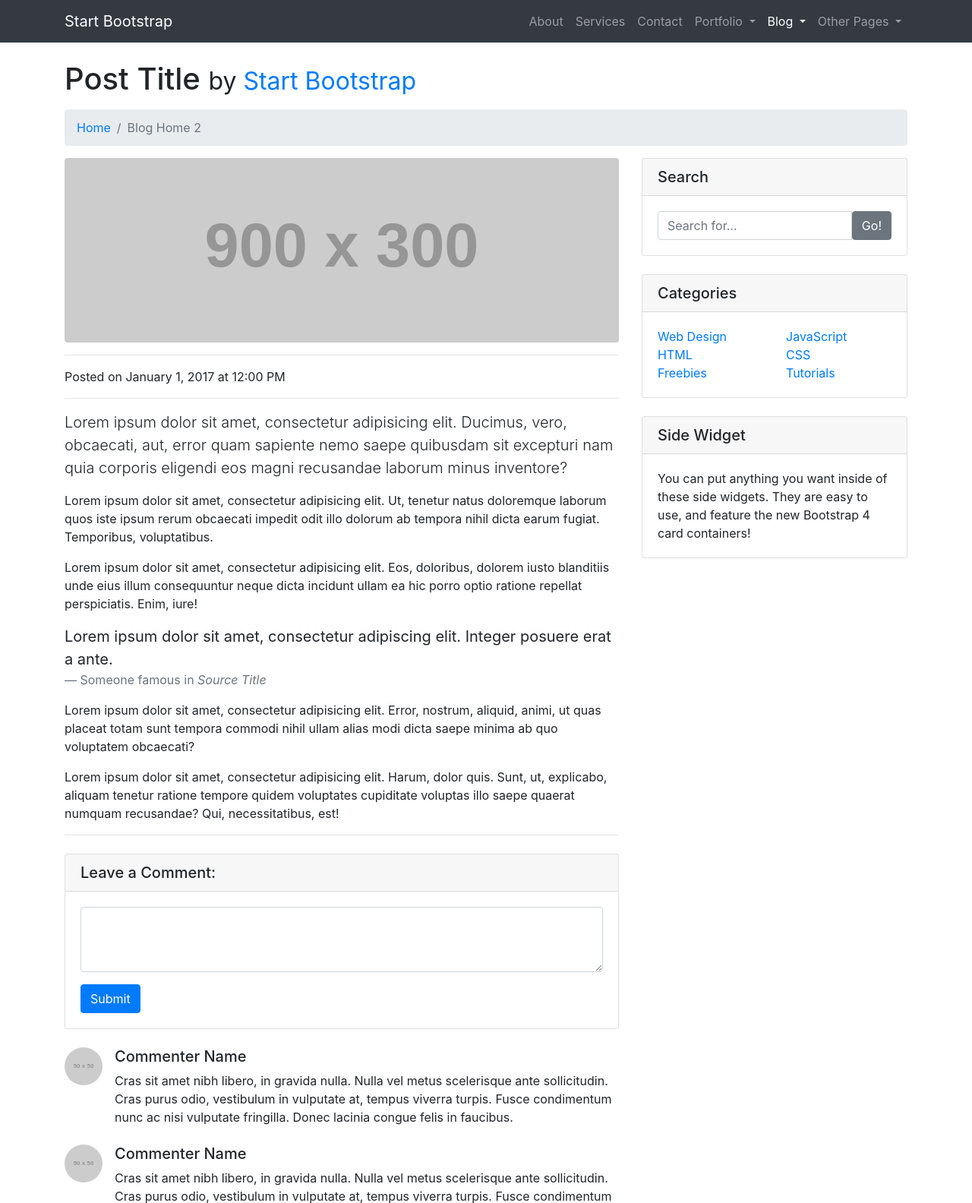
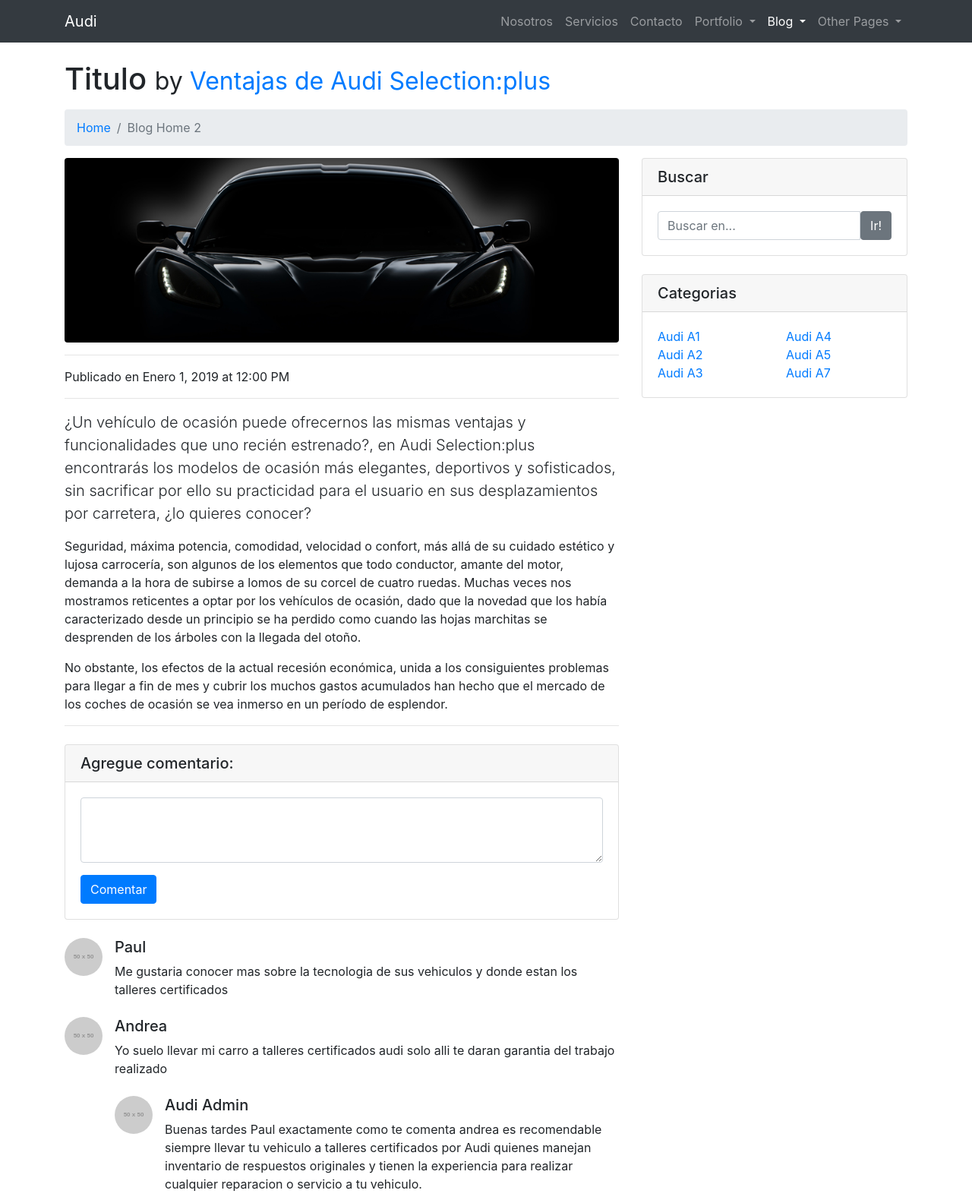
Before and after one commit to carlos10796/ecoem, a website: page blog-post.html in a window 1280 px wide. Shown: the top 1584 px of the page at 76% size. Drawn offline with Linux system fonts and the light colour scheme; placeholder pictures from the web are drawn by us.

Commit message:
cambio en pagina blog post y pagina 404

```diff
--- a/blog-post.html
+++ b/blog-post.html
@@ -8,7 +8,7 @@
   <meta name="description" content="">
   <meta name="author" content="">
 
-  <title>Modern Business - Start Bootstrap Template</title>
+  <title>Audi-Oficial - </title>
 
   <!-- Bootstrap core CSS -->
   <link href="vendor/bootstrap/css/bootstrap.min.css" rel="stylesheet">
@@ -23,20 +23,20 @@
   <!-- Navigation -->
   <nav class="navbar fixed-top navbar-expand-lg navbar-dark bg-dark fixed-top">
     <div class="container">
-      <a class="navbar-brand" href="index.html">Start Bootstrap</a>
+      <a class="navbar-brand" href="index.html">Audi</a>
       <button class="navbar-toggler navbar-toggler-right" type="button" data-toggle="collapse" data-target="#navbarResponsive" aria-controls="navbarResponsive" aria-expanded="false" aria-label="Toggle navigation">
         <span class="navbar-toggler-icon"></span>
       </button>
       <div class="collapse navbar-collapse" id="navbarResponsive">
         <ul class="navbar-nav ml-auto">
           <li class="nav-item">
-            <a class="nav-link" href="about.html">About</a>
+            <a class="nav-link" href="about.html">Nosotros</a>
           </li>
           <li class="nav-item">
-            <a class="nav-link" href="services.html">Services</a>
+            <a class="nav-link" href="services.html">Servicios</a>
           </li>
           <li class="nav-item">
-            <a class="nav-link" href="contact.html">Contact</a>
+            <a class="nav-link" href="contact.html">Contacto</a>
           </li>
           <li class="nav-item dropdown">
             <a class="nav-link dropdown-toggle" href="#" id="navbarDropdownPortfolio" data-toggle="dropdown" aria-haspopup="true" aria-expanded="false">
@@ -81,9 +81,9 @@
   <div class="container">
 
     <!-- Page Heading/Breadcrumbs -->
-    <h1 class="mt-4 mb-3">Post Title
+    <h1 class="mt-4 mb-3">Titulo
       <small>by
-        <a href="#">Start Bootstrap</a>
+        <a href="#">Ventajas de Audi Selection:plus</a>
       </small>
     </h1>
 
@@ -100,44 +100,33 @@
       <div class="col-lg-8">
 
         <!-- Preview Image -->
-        <img class="img-fluid rounded" src="http://placehold.it/900x300" alt="">
+        <img class="img-fluid rounded" src="/vendor/img/detroit-teaser.jpg" alt="">
 
         <hr>
 
         <!-- Date/Time -->
-        <p>Posted on January 1, 2017 at 12:00 PM</p>
+        <p>Publicado en Enero 1, 2019 at 12:00 PM</p>
 
         <hr>
 
         <!-- Post Content -->
-        <p class="lead">Lorem ipsum dolor sit amet, consectetur adipisicing elit. Ducimus, vero, obcaecati, aut, error quam sapiente nemo saepe quibusdam sit excepturi nam quia corporis eligendi eos magni recusandae laborum minus inventore?</p>
+        <p class="lead">¿Un vehículo de ocasión puede ofrecernos las mismas ventajas y funcionalidades que uno recién estrenado?, en Audi Selection:plus encontrarás los modelos de ocasión más elegantes, deportivos y sofisticados, sin sacrificar por ello su practicidad para el usuario en sus desplazamientos por carretera, ¿lo quieres conocer?</p>
 
-        <p>Lorem ipsum dolor sit amet, consectetur adipisicing elit. Ut, tenetur natus doloremque laborum quos iste ipsum rerum obcaecati impedit odit illo dolorum ab tempora nihil dicta earum fugiat. Temporibus, voluptatibus.</p>
+        <p>Seguridad, máxima potencia, comodidad, velocidad o confort, más allá de su cuidado estético y lujosa carrocería, son algunos de los elementos que todo conductor, amante del motor, demanda a la hora de subirse a lomos de su corcel de cuatro ruedas. Muchas veces nos mostramos reticentes a optar por los vehículos de ocasión, dado que la novedad que los había caracterizado desde un principio se ha perdido como cuando las hojas marchitas se desprenden de los árboles con la llegada del otoño.</p>
 
-        <p>Lorem ipsum dolor sit amet, consectetur adipisicing elit. Eos, doloribus, dolorem iusto blanditiis unde eius illum consequuntur neque dicta incidunt ullam ea hic porro optio ratione repellat perspiciatis. Enim, iure!</p>
-
-        <blockquote class="blockquote">
-          <p class="mb-0">Lorem ipsum dolor sit amet, consectetur adipiscing elit. Integer posuere erat a ante.</p>
-          <footer class="blockquote-footer">Someone famous in
-            <cite title="Source Title">Source Title</cite>
-          </footer>
-        </blockquote>
-
-        <p>Lorem ipsum dolor sit amet, consectetur adipisicing elit. Error, nostrum, aliquid, animi, ut quas placeat totam sunt tempora commodi nihil ullam alias modi dicta saepe minima ab quo voluptatem obcaecati?</p>
-
-        <p>Lorem ipsum dolor sit amet, consectetur adipisicing elit. Harum, dolor quis. Sunt, ut, explicabo, aliquam tenetur ratione tempore quidem voluptates cupiditate voluptas illo saepe quaerat numquam recusandae? Qui, necessitatibus, est!</p>
+        <p>No obstante, los efectos de la actual recesión económica, unida a los consiguientes problemas para llegar a fin de mes y cubrir los muchos gastos acumulados han hecho que el mercado de los coches de ocasión se vea inmerso en un período de esplendor.</p>
 
         <hr>
 
         <!-- Comments Form -->
         <div class="card my-4">
-          <h5 class="card-header">Leave a Comment:</h5>
+          <h5 class="card-header">Agregue comentario:</h5>
           <div class="card-body">
             <form>
               <div class="form-group">
                 <textarea class="form-control" rows="3"></textarea>
               </div>
-              <button type="submit" class="btn btn-primary">Submit</button>
+              <button type="submit" class="btn btn-primary">Comentar</button>
             </form>
           </div>
         </div>
@@ -146,8 +135,8 @@
         <div class="media mb-4">
           <img class="d-flex mr-3 rounded-circle" src="http://placehold.it/50x50" alt="">
           <div class="media-body">
-            <h5 class="mt-0">Commenter Name</h5>
-            Cras sit amet nibh libero, in gravida nulla. Nulla vel metus scelerisque ante sollicitudin. Cras purus odio, vestibulum in vulputate at, tempus viverra turpis. Fusce condimentum nunc ac nisi vulputate fringilla. Donec lacinia congue felis in faucibus.
+            <h5 class="mt-0">Paul</h5>
+             Me gustaria conocer mas sobre la tecnologia de sus vehiculos y donde estan los talleres certificados
           </div>
         </div>
 
@@ -155,22 +144,22 @@
         <div class="media mb-4">
           <img class="d-flex mr-3 rounded-circle" src="http://placehold.it/50x50" alt="">
           <div class="media-body">
-            <h5 class="mt-0">Commenter Name</h5>
-            Cras sit amet nibh libero, in gravida nulla. Nulla vel metus scelerisque ante sollicitudin. Cras purus odio, vestibulum in vulputate at, tempus viverra turpis. Fusce condimentum nunc ac nisi vulputate fringilla. Donec lacinia congue felis in faucibus.
+            <h5 class="mt-0">Andrea</h5>
+            Yo suelo llevar mi carro a talleres certificados audi solo alli te daran garantia del trabajo realizado
 
             <div class="media mt-4">
               <img class="d-flex mr-3 rounded-circle" src="http://placehold.it/50x50" alt="">
               <div class="media-body">
-                <h5 class="mt-0">Commenter Name</h5>
-                Cras sit amet nibh libero, in gravida nulla. Nulla vel metus scelerisque ante sollicitudin. Cras purus odio, vestibulum in vulputate at, tempus viverra turpis. Fusce condimentum nunc ac nisi vulputate fringilla. Donec lacinia congue felis in faucibus.
+                <h5 class="mt-0">Audi Admin</h5>
+                Buenas tardes Paul exactamente como te comenta andrea es recomendable siempre llevar tu vehiculo a talleres certificados por Audi quienes manejan inventario de respuestos originales y tienen la experiencia para realizar cualquier reparacion o servicio a tu vehiculo.
               </div>
             </div>
 
             <div class="media mt-4">
               <img class="d-flex mr-3 rounded-circle" src="http://placehold.it/50x50" alt="">
               <div class="media-body">
-                <h5 class="mt-0">Commenter Name</h5>
-                Cras sit amet nibh libero, in gravida nulla. Nulla vel metus scelerisque ante sollicitudin. Cras purus odio, vestibulum in vulputate at, tempus viverra turpis. Fusce condimentum nunc ac nisi vulputate fringilla. Donec lacinia congue felis in faucibus.
+                <h5 class="mt-0">Audi Admin</h5>
+                Al adquirir cualquiera de nuestros vehiculos te indicaremos cuales son todos los talleres que tenemos certificados.
               </div>
             </div>
 
@@ -184,12 +173,12 @@
 
         <!-- Search Widget -->
         <div class="card mb-4">
-          <h5 class="card-header">Search</h5>
+          <h5 class="card-header">Buscar</h5>
           <div class="card-body">
             <div class="input-group">
-              <input type="text" class="form-control" placeholder="Search for...">
+              <input type="text" class="form-control" placeholder="Buscar en...">
               <span class="input-group-btn">
-                <button class="btn btn-secondary" type="button">Go!</button>
+                <button class="btn btn-secondary" type="button">Ir!</button>
               </span>
             </div>
           </div>
@@ -197,32 +186,32 @@
 
         <!-- Categories Widget -->
         <div class="card my-4">
-          <h5 class="card-header">Categories</h5>
+          <h5 class="card-header">Categorias</h5>
           <div class="card-body">
             <div class="row">
               <div class="col-lg-6">
                 <ul class="list-unstyled mb-0">
                   <li>
-                    <a href="#">Web Design</a>
+                    <a href="#">Audi A1</a>
                   </li>
                   <li>
-                    <a href="#">HTML</a>
+                    <a href="#">Audi A2</a>
                   </li>
                   <li>
-                    <a href="#">Freebies</a>
+                    <a href="#">Audi A3</a>
                   </li>
                 </ul>
               </div>
               <div class="col-lg-6">
                 <ul class="list-unstyled mb-0">
                   <li>
-                    <a href="#">JavaScript</a>
+                    <a href="#">Audi A4</a>
                   </li>
                   <li>
-                    <a href="#">CSS</a>
+                    <a href="#">Audi A5</a>
                   </li>
                   <li>
-                    <a href="#">Tutorials</a>
+                    <a href="#">Audi A7</a>
                   </li>
                 </ul>
               </div>
@@ -230,13 +219,6 @@
           </div>
         </div>
 
-        <!-- Side Widget -->
-        <div class="card my-4">
-          <h5 class="card-header">Side Widget</h5>
-          <div class="card-body">
-            You can put anything you want inside of these side widgets. They are easy to use, and feature the new Bootstrap 4 card containers!
-          </div>
-        </div>
 
       </div>
 
```
Also changed, not shown: 404.html (+6 -3 lines), vendor/img/Pagina-404.png (added), vendor/img/detroit-teaser.jpg (added).
